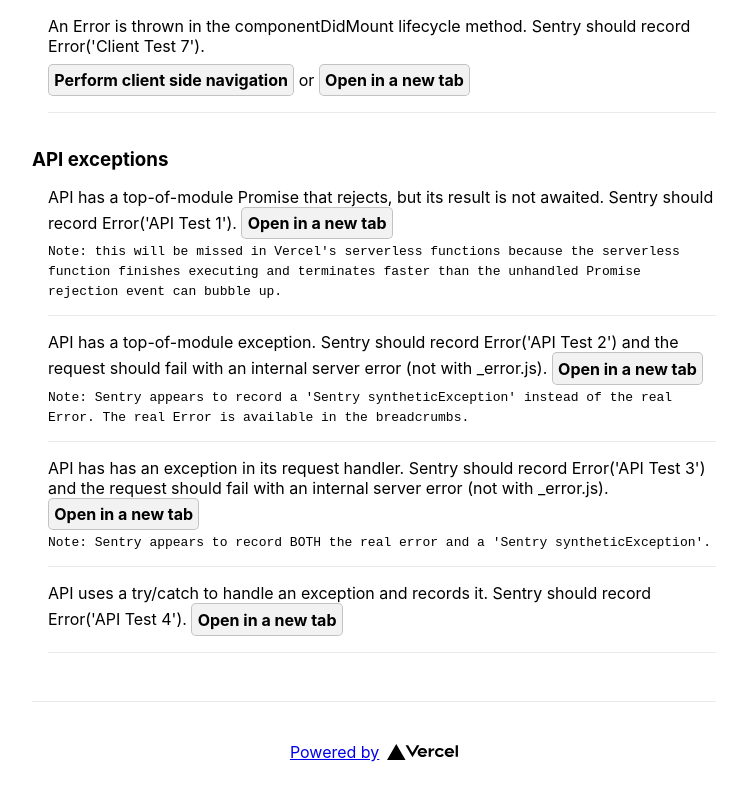
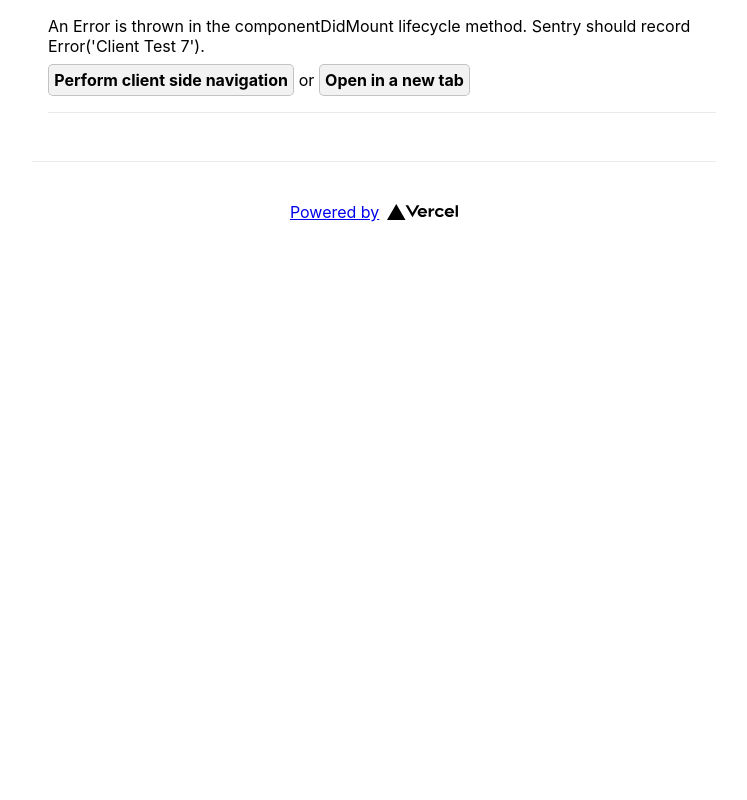
Before and after one commit to elsigh/fail-app, a Next.js app: page / in a window 1280 px wide. Shown: the part 1678-2478 px from the top of the page, without its empty margins (266-1013 px from the left). After the commit the page ends 1948 px from the top, so only its background shows below. Built offline with nearby package versions, Linux system fonts and the light colour scheme.

Commit message:
rm API links

```diff
--- a/pages/index.js
+++ b/pages/index.js
@@ -160,56 +160,6 @@ const Index = () => (
           </a>
         </li>
       </ul>
-
-      <h3>API exceptions</h3>
-      <ul className={styles.exceptions}>
-        <li>
-          API has a top-of-module Promise that rejects, but its result is not
-          awaited. Sentry should record Error('API Test 1').{' '}
-          <a href="/api/test1" target="_blank">
-            Open in a new tab
-          </a>
-          <br />
-          <code>
-            Note: this will be missed in Vercel's serverless functions because
-            the serverless function finishes executing and terminates faster
-            than the unhandled Promise rejection event can bubble up.
-          </code>
-        </li>
-        <li>
-          API has a top-of-module exception. Sentry should record Error('API
-          Test 2') and the request should fail with an internal server error
-          (not with _error.js).{' '}
-          <a href="/api/test2" target="_blank">
-            Open in a new tab
-          </a>
-          <br />
-          <code>
-            Note: Sentry appears to record a 'Sentry syntheticException' instead
-            of the real Error. The real Error is available in the breadcrumbs.
-          </code>
-        </li>
-        <li>
-          API has has an exception in its request handler. Sentry should record
-          Error('API Test 3') and the request should fail with an internal
-          server error (not with _error.js).{' '}
-          <a href="/api/test3" target="_blank">
-            Open in a new tab
-          </a>
-          <br />
-          <code>
-            Note: Sentry appears to record BOTH the real error and a 'Sentry
-            syntheticException'.
-          </code>
-        </li>
-        <li>
-          API uses a try/catch to handle an exception and records it. Sentry
-          should record Error('API Test 4').{' '}
-          <a href="/api/test4" target="_blank">
-            Open in a new tab
-          </a>
-        </li>
-      </ul>
     </main>
 
     <footer className={styles.footer}>
```
